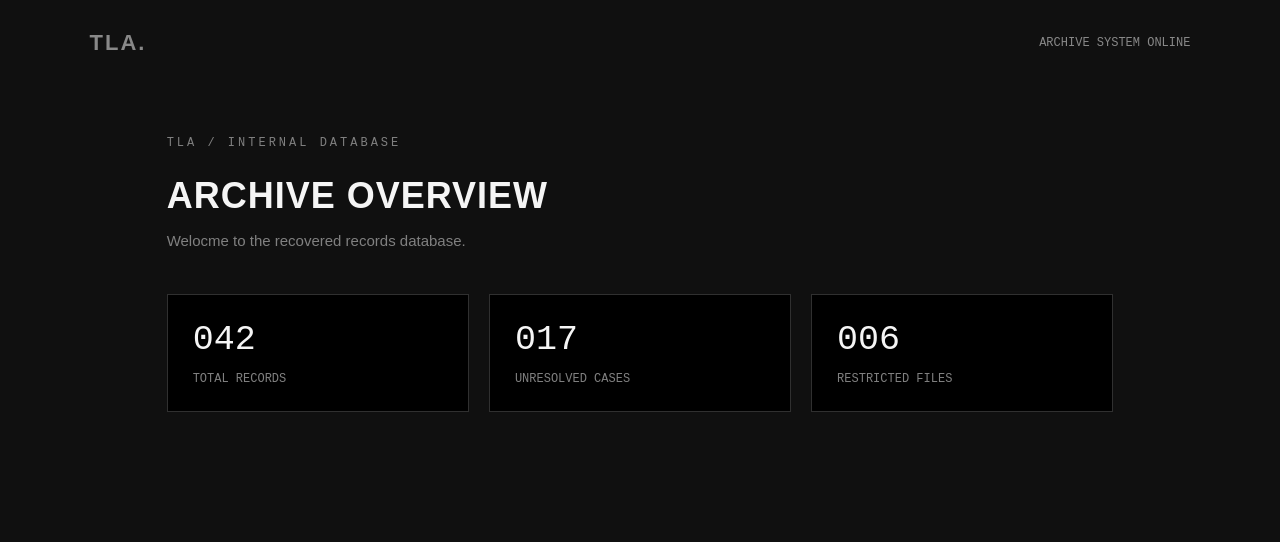
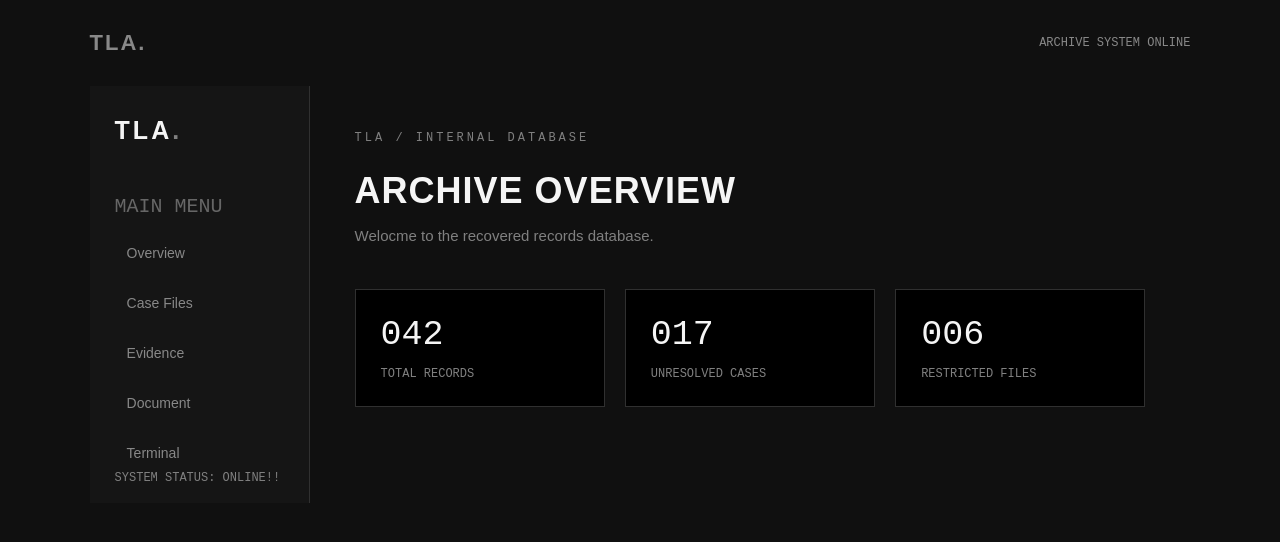
Before and after one commit to piyushoutthere-spec/archive3am, a plain HTML site: page index.html in a window 1280 px wide. Both pictures are taken after a click on the button "ENTER ARCHIVE->". Drawn offline with Linux system fonts and the light colour scheme.

Commit message:
I made a sidebar with necessary options required for projects and made it look like a sidebar using js and addeda lot of styling as it is the one which makes it match the theme

```diff
--- a/arch.css
+++ b/arch.css
@@ -140,7 +140,9 @@ button:hover {
 .dash {
     display:none;
     width:100%;
-    padding:50px 7%;
+    padding:0;
+    min-height: calc(100vh-85px);
+    grid-template-columns: 220px 1fr;
 }
 
 .dashheader h2 {
@@ -180,3 +182,60 @@ button:hover {
     font-size: 12px;
     margin-top: 12px;
 }
+
+/*dash sidebar*/
+
+.sidebar {
+    background: #151515;
+    border-right: 1px solid #303030;
+    padding:30px 25px;
+    position: relative;
+}
+
+.sidebar h3 {
+    font-size: 25px;
+    letter-spacing: 3px;
+}
+
+.sidebar h3 span {
+    color: gray;
+}
+
+.sidebarlabel {
+    color:#666;
+    font-family: monospace;
+    font-size: 20px;
+    margin-top: 50px;
+    margin-bottom: 15px;
+}
+
+.sidebar nav {
+    display: flex;
+    flex-direction: column;
+    gap: 10px;
+}
+
+.sidebar nav a {
+    color:#888;
+    text-decoration: none;
+    padding:12px;
+    font-size:14px;
+}
+
+.sidebar nav a:hover, .sidebar nav a.active {
+    background:#252525;
+    color:white;
+}
+
+.sidebarstatus {
+    position: absolute;
+    bottom: 18px;
+    color:gray;
+    font-family: monospace;
+    font-size:12px;
+}
+
+/*dash content*/
+.dashcontent {
+    padding:45px;
+}
--- a/arch.js
+++ b/arch.js
@@ -7,5 +7,5 @@ const dash = document.getElementById("dash");
 //open dash
 enterbtn.addEventListener("click",function () {
     hero.style.display = "none";
-    dash.style.display = "block";
+    dash.style.display = "grid";
 });
--- a/index.html
+++ b/index.html
@@ -49,6 +49,26 @@
 
             <!--main archive dash-->
             <section class="dash" id="dash">
+
+                <!--sidebar navigation-->
+                <aside class="sidebar">
+                    <h3>TLA<span>.</span></h3>
+
+                    <p class="sidebarlabel">MAIN MENU</p>
+
+                    <nav>
+                        <a href="#" class="acitve">Overview</a>
+                        <a href="#">Case Files</a>
+                        <a href="#">Evidence</a>
+                        <a href="#">Document</a>
+                        <a href="#">Terminal</a>
+                    </nav>
+
+                    <p class="sidebarstatus">SYSTEM STATUS: ONLINE!!</p>
+                </aside>
+
+                <!--dash content-->
+                <div class="dashcontent">
                 <div class="dashheader">
                     <p class="eye">TLA / INTERNAL DATABASE</p>
                     <h2>ARCHIVE OVERVIEW</h2>
@@ -71,6 +91,7 @@
                         <p>RESTRICTED FILES</p>
                     </div>
                 </div>
+                </div>
             </section>
         </main>
 
```
